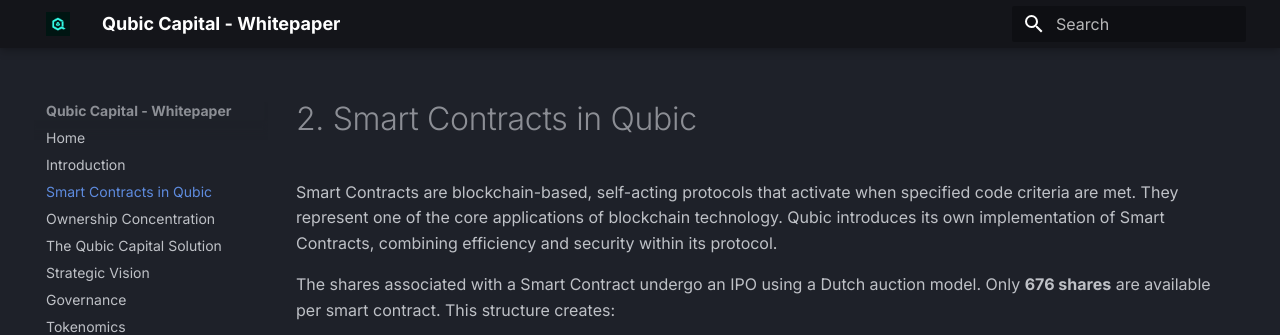
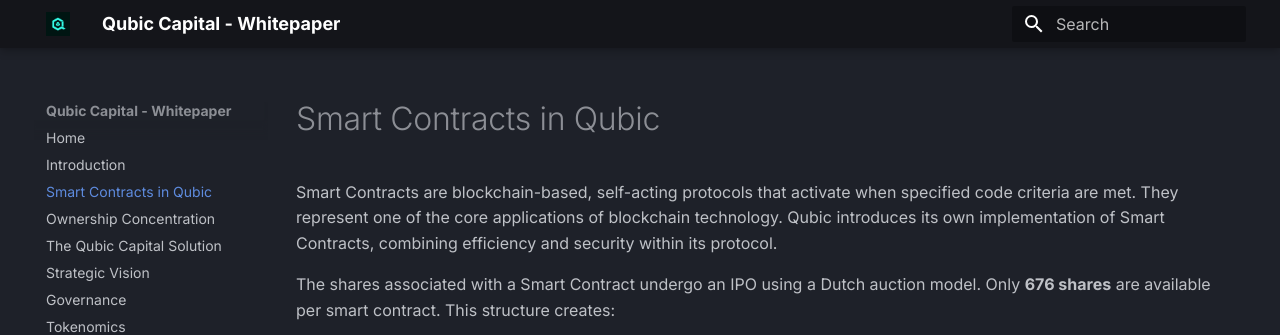
Before and after one commit to HermanToothrot10/qubic-capital-whitepaper, an MkDocs documentation site: the page built from docs/02-smart-contracts-in-qubic.md, in a window 1280 px wide. Shown: the top 335 px of the page. Built offline with MkDocs 1.6.1 and Material for MkDocs 9.7.7, drawn with Linux system fonts in a browser that asks for light colours.

Commit message:
Update 02-smart-contracts-in-qubic.md

```diff
--- a/docs/02-smart-contracts-in-qubic.md
+++ b/docs/02-smart-contracts-in-qubic.md
@@ -1,4 +1,4 @@
-# 2. Smart Contracts in Qubic
+# Smart Contracts in Qubic
 
 Smart Contracts are blockchain-based, self-acting protocols that activate when specified code criteria are met. They represent one of the core applications of blockchain technology. Qubic introduces its own implementation of Smart Contracts, combining efficiency and security within its protocol.
 
```
